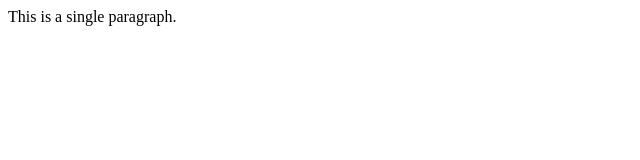
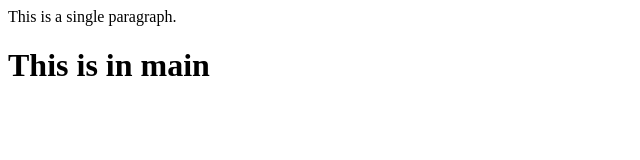
Before and after one commit to fah-fatima/FirstLabclass, a plain HTML site: page index.html in a window 1280 px wide. Shown: the whole page, without its empty margins (0-640 px from the left). Drawn offline with Linux system fonts and the light colour scheme.

Commit message:
Changes in main

```diff
--- a/index.html
+++ b/index.html
@@ -1 +1,2 @@
 <p>This is a single paragraph.</p>
+<h1>This is in main</h1>
```
